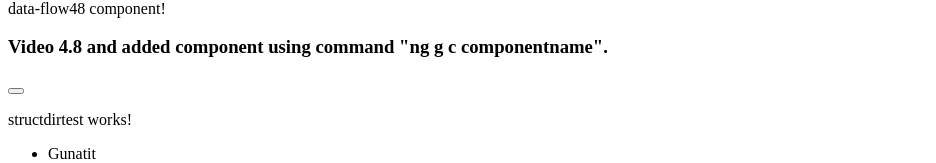
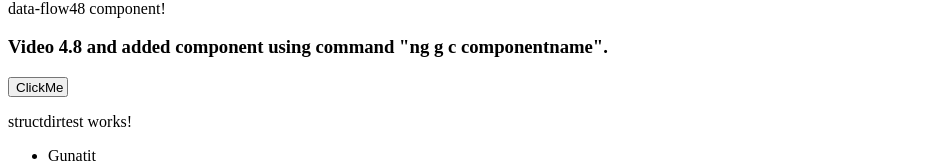
Before and after one commit to sapatelbaps/Intro2Angular2MVA, an Angular app in the folder ng2-new-app/: page / in a window 1280 px wide. Shown: the part 351-514 px from the top of the page, without its empty margins (0-936 px from the left). Built offline with nearby package versions, Linux system fonts and the light colour scheme; no server answers.

Commit message:
Set heightxwidth of the button

```diff
--- a/ng2-new-app/src/app/data-flow48/data-flow48.component.html
+++ b/ng2-new-app/src/app/data-flow48/data-flow48.component.html
@@ -2,4 +2,4 @@
   data-flow48 component!
 </p>
 <h3>Video 4.8 and added component using command "ng g c componentname".</h3>
-<button (click)="doThis()"></button>
+<button (click)="doThis()" style="height: 20px;width:60px;">ClickMe</button>
```
